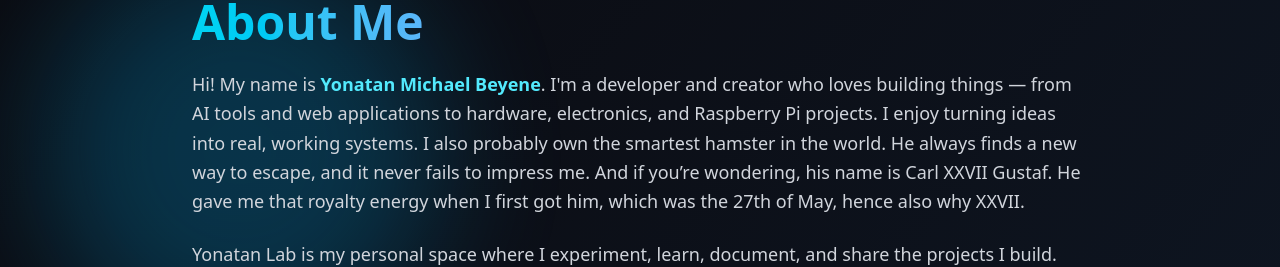
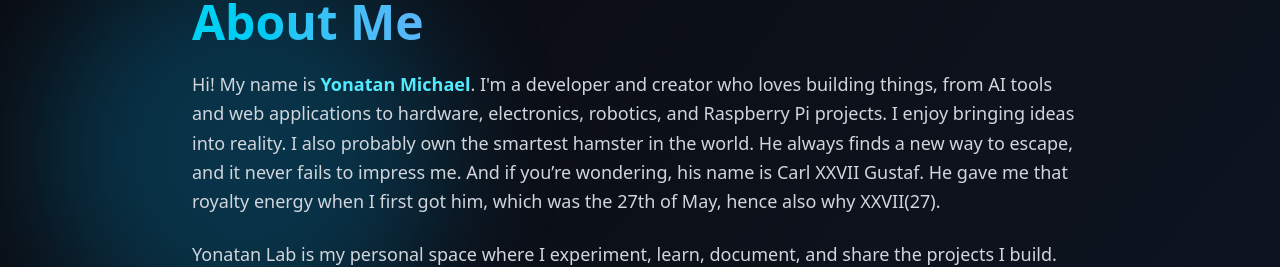
Before and after one commit to Yoni712/yonatanlab-website, a Next.js app: page /about in a window 1280 px wide. Shown: the part 210-477 px from the top of the page. Built offline with nearby package versions, Linux system fonts and the light colour scheme.

Commit message:
updated the name to YonatanLab

```diff
--- a/app/about/page.tsx
+++ b/app/about/page.tsx
@@ -20,11 +20,11 @@ export default function AboutPage() {
 
         {/* Intro */}
         <p className="text-lg text-gray-300 leading-relaxed mb-6">
-          Hi! My name is <span className="font-semibold text-cyan-300">Yonatan Michael Beyene</span>.
-          I'm a developer and creator who loves building things — from AI tools and web applications
-          to hardware, electronics, and Raspberry Pi projects. I enjoy turning ideas into real, working systems.
+          Hi! My name is <span className="font-semibold text-cyan-300">Yonatan Michael</span>.
+          I'm a developer and creator who loves building things, from AI tools and web applications
+          to hardware, electronics, robotics, and Raspberry Pi projects. I enjoy bringing ideas into reality.
           I also probably own the smartest hamster in the world. He always finds a new way to escape, and it never fails to impress me.
-          And if you’re wondering, his name is Carl XXVII Gustaf. He gave me that royalty energy when I first got him, which was the 27th of May, hence also why XXVII.
+          And if you’re wondering, his name is Carl XXVII Gustaf. He gave me that royalty energy when I first got him, which was the 27th of May, hence also why XXVII(27).
         </p>
 
         <p className="text-lg text-gray-300 leading-relaxed mb-10">
```
